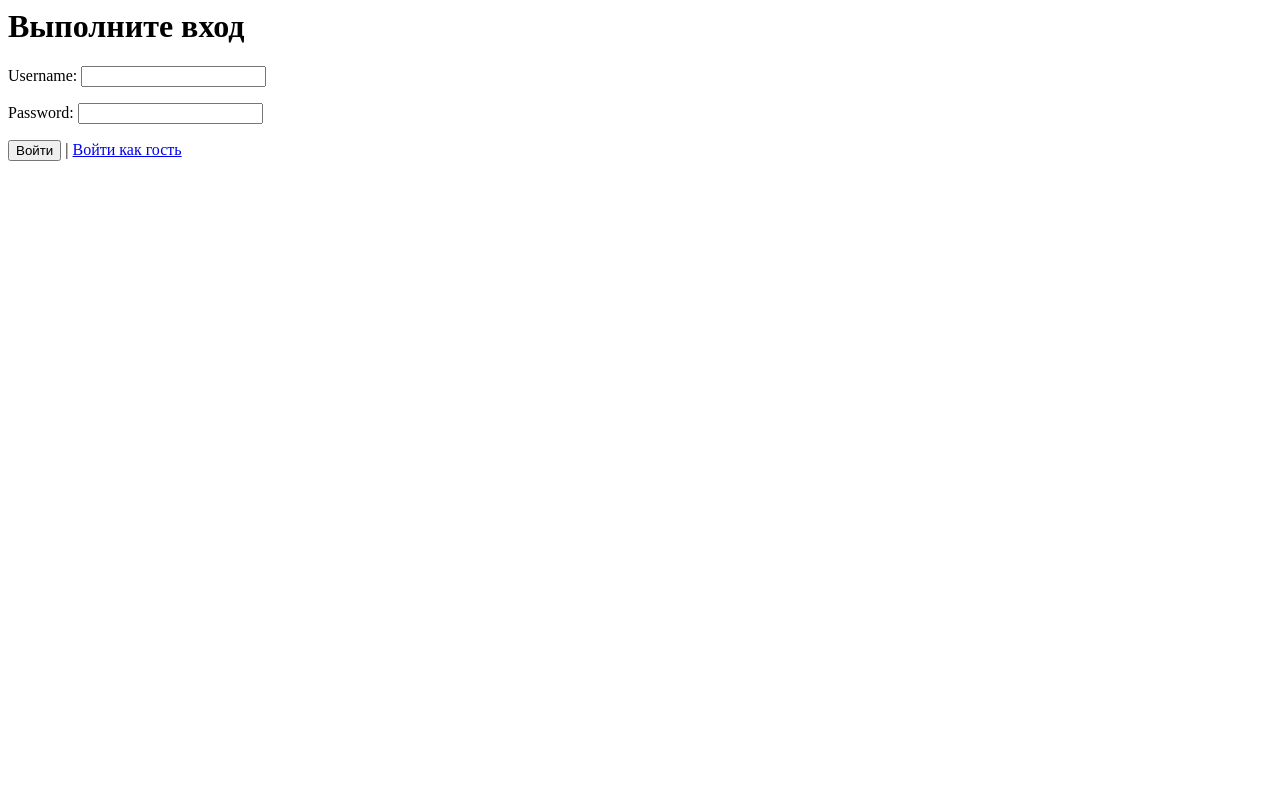
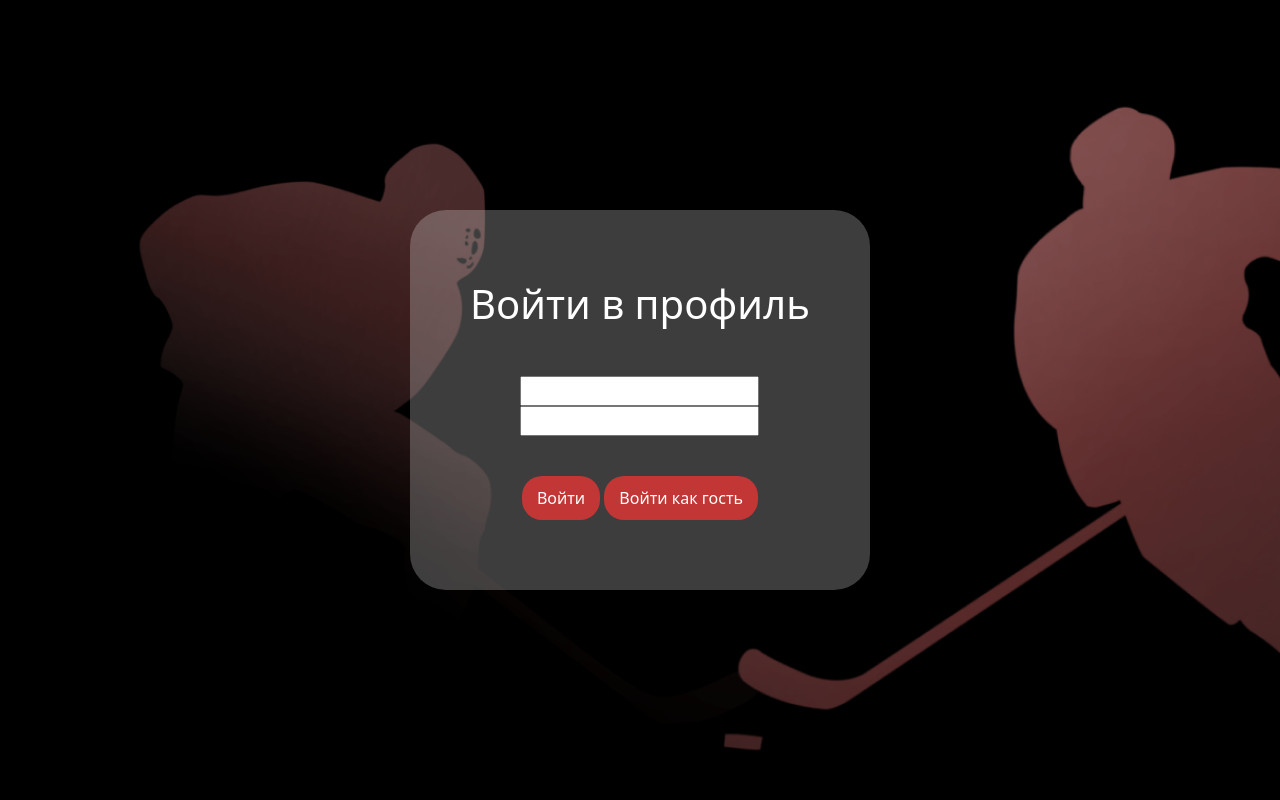
Before and after one commit to Arxivus/Hockey-project, a Django app: page /login/ in a window 1280 px wide. Run offline with Django 5.2, Linux system fonts and the light colour scheme.

Commit message:
Подготовка окна входа в профиль

```diff
--- /dev/null
+++ b/main_app/static/css/login-style.css
@@ -0,0 +1,59 @@
+@media (min-width: 1200px) {
+    .container {
+      max-width: 1100px;
+    }
+}
+
+p {
+    margin-bottom: 0;
+}
+
+a {
+    text-decoration: none;
+}
+
+body {
+    background-color: #000;
+}
+
+.login-form-block {
+    display: flex;
+    flex-direction: column;
+    align-items: center;
+    align-content: center;
+    justify-content: center;
+    overflow: auto;
+    width: 100%;
+    height: 100%;
+    position: fixed;
+    top: 0;
+    left: 0;
+    background-image: url("../images/login-background.png");
+    background-repeat: no-repeat;
+    background-size: cover;
+}
+
+.login-form-title {
+    color: #fff;
+}
+
+.form-btn {
+    background-color: #C23636;
+    padding: 10px 15px;
+    border: none;
+    border-radius: 20px;
+}
+
+.form-btn, .form-btn a {
+    color: #fff;
+}
+
+.login-form {
+    display: flex;
+    flex-direction: column;
+    align-items: center;
+    padding: 70px 60px;
+    gap: 40px;
+    background-color: rgb(255, 255, 255, 0.24);
+    border-radius: 36px;
+}
--- a/main_app/templates/registration/login.html
+++ b/main_app/templates/registration/login.html
@@ -1,8 +1,32 @@
-<h1>Выполните вход</h1>
-<form method="POST">
-    {% csrf_token %}
-    {{ form.as_p }}
-    <button type="submit">Войти</button>
-    |
-    <a href="{% url 'home' %}">Войти как гость</a>
-</form>
+{% load static %}
+
+<!DOCTYPE html>
+<html lang="ru">
+<head>
+    <meta charset="UTF-8">
+    <meta name="viewport" content="width=device-width, initial-scale=1.0">
+    <title>Вход</title>
+    <link rel="stylesheet" href="https://cdn.jsdelivr.net/npm/bootstrap@5.3.3/dist/css/bootstrap.min.css"
+        integrity="sha384-QWTKZyjpPEjISv5WaRU9OFeRpok6YctnYmDr5pNlyT2bRjXh0JMhjY6hW+ALEwIH" crossorigin="anonymous">
+    <link rel="stylesheet" href="{% static 'css/login-style.css' %}">
+</head>
+<body>
+    <div class="container">
+        <div class="login-form-block">
+            <form method="POST" class="login-form">
+                <h1 class="login-form-title">Войти в профиль</h1>
+                {% csrf_token %}
+                <div>
+                    {% for field in form %}
+                    <div>{{field}}</div>
+                    {% endfor %}
+                </div>
+                <div>
+                    <button type="submit" class="form-btn">Войти</button>
+                    <button class="form-btn"><a href="{% url 'home' %}">Войти как гость</a></button>
+                </div>
+            </form>
+        </div>
+    </div>
+</body>
+</html>
```
Also changed, not shown: main_app/static/images/login-background.png (added).
